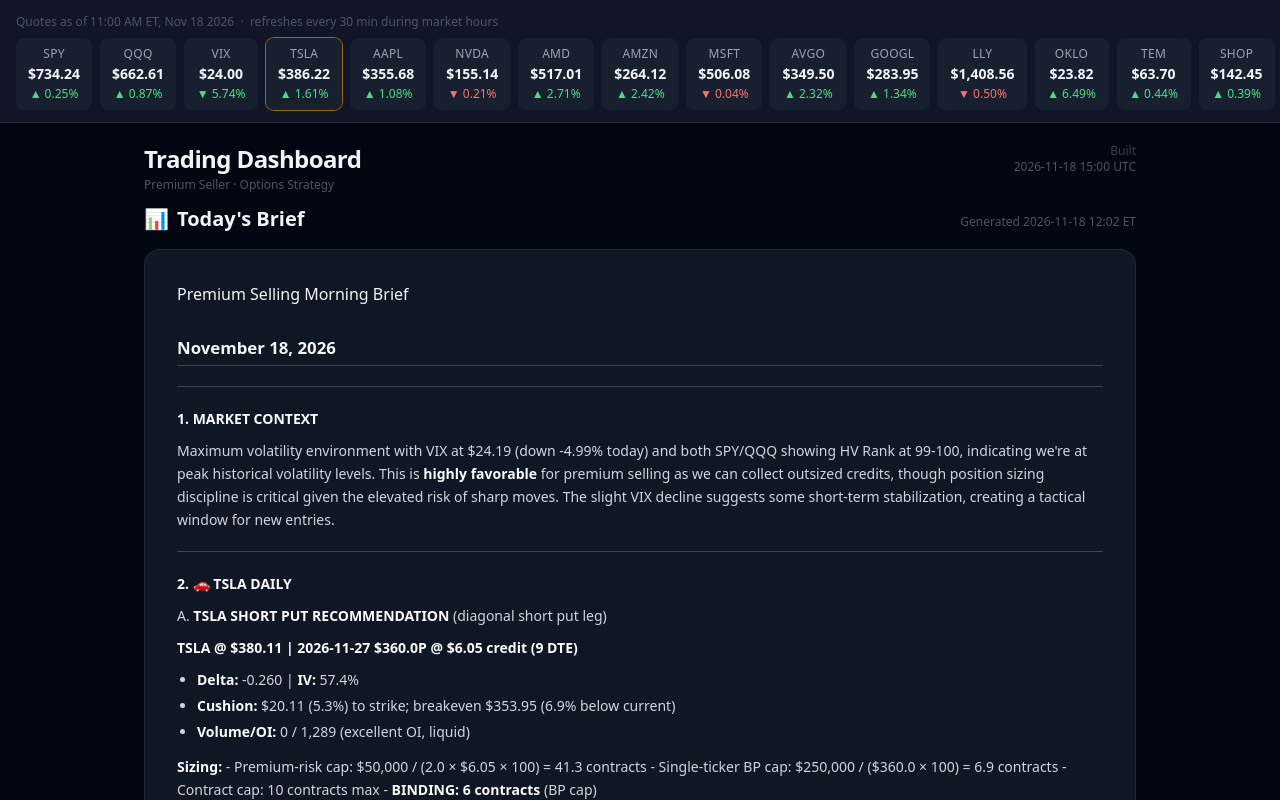
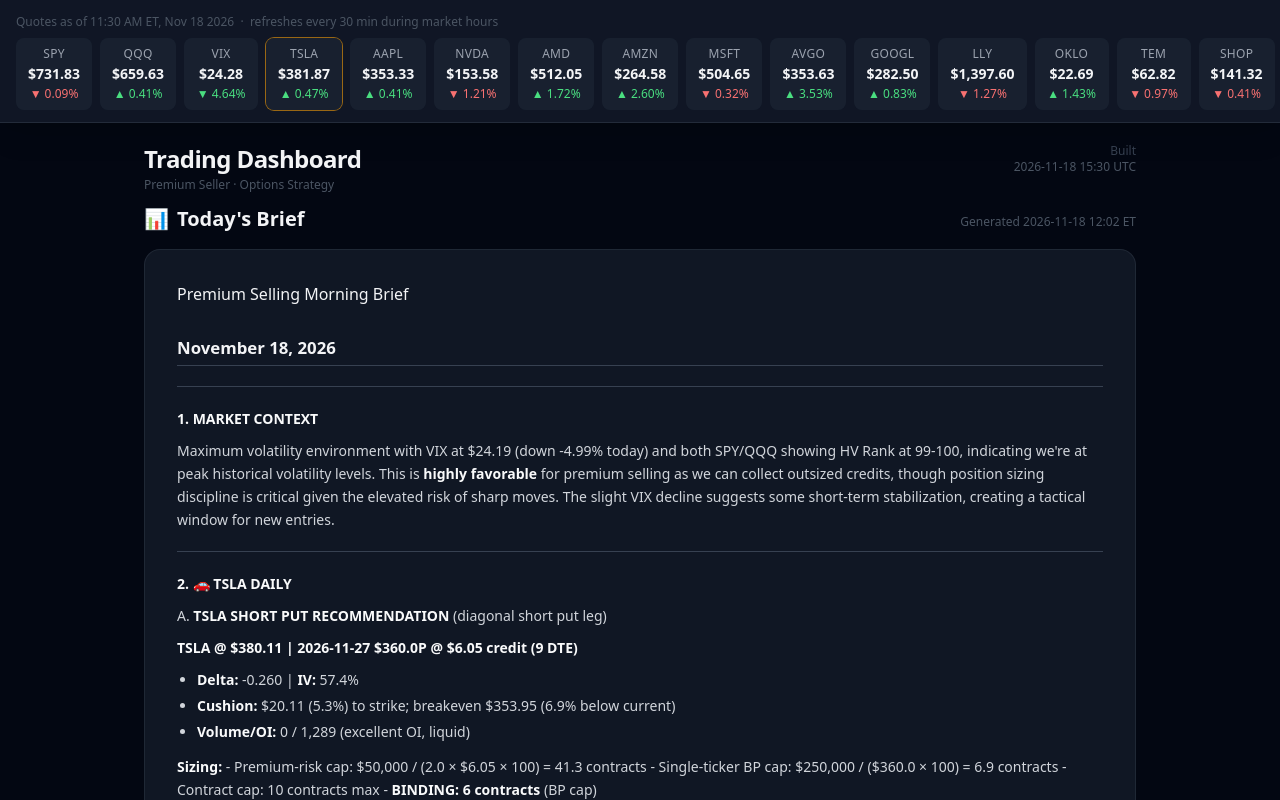
Before and after one commit to vjasingh/Trading-agent, a plain HTML site: page docs/index.html in a window 1280 px wide. Shown: the top 800 px of the page. Drawn offline with nearby package versions, Linux system fonts and the light colour scheme.

Commit message:
Update dashboard 15:30 UTC

```diff
--- a/docs/index.html
+++ b/docs/index.html
@@ -100,116 +100,116 @@
   <!-- ══ Sticky Quotes Strip ══════════════════════════════════════ -->
   <div id="quotes-strip" class="sticky top-0 z-50 bg-gray-900/95 backdrop-blur border-b border-gray-700/50 shadow-xl">
     <div class="px-4 pt-2">
-      <span class="text-xs text-gray-600">Quotes as of 11:00 AM ET, Nov 18 2026 &nbsp;·&nbsp; refreshes every 30 min during market hours</span>
+      <span class="text-xs text-gray-600">Quotes as of 11:30 AM ET, Nov 18 2026 &nbsp;·&nbsp; refreshes every 30 min during market hours</span>
     </div>
     <div class="flex gap-2 px-4 pt-1.5 pb-3 overflow-x-auto scrollbar-hide">
 
         <div class="flex-shrink-0 bg-gray-800/60 rounded-lg px-3 py-2 min-w-[74px] text-center ">
           <div class="text-xs text-gray-400 font-medium tracking-wide">SPY</div>
-          <div class="text-sm font-bold text-gray-100 mt-0.5">$734.24</div>
-          <div class="text-xs text-green-400 font-medium mt-0.5">▲ 0.25%</div>
+          <div class="text-sm font-bold text-gray-100 mt-0.5">$731.83</div>
+          <div class="text-xs text-red-400 font-medium mt-0.5">▼ 0.09%</div>
         </div>
 
         <div class="flex-shrink-0 bg-gray-800/60 rounded-lg px-3 py-2 min-w-[74px] text-center ">
           <div class="text-xs text-gray-400 font-medium tracking-wide">QQQ</div>
-          <div class="text-sm font-bold text-gray-100 mt-0.5">$662.61</div>
-          <div class="text-xs text-green-400 font-medium mt-0.5">▲ 0.87%</div>
+          <div class="text-sm font-bold text-gray-100 mt-0.5">$659.63</div>
+          <div class="text-xs text-green-400 font-medium mt-0.5">▲ 0.41%</div>
         </div>
 
         <div class="flex-shrink-0 bg-gray-800/60 rounded-lg px-3 py-2 min-w-[74px] text-center ">
           <div class="text-xs text-gray-400 font-medium tracking-wide">VIX</div>
-          <div class="text-sm font-bold text-gray-100 mt-0.5">$24.00</div>
-          <div class="text-xs text-green-400 font-medium mt-0.5">▼ 5.74%</div>
+          <div class="text-sm font-bold text-gray-100 mt-0.5">$24.28</div>
+          <div class="text-xs text-green-400 font-medium mt-0.5">▼ 4.64%</div>
         </div>
 
         <div class="flex-shrink-0 bg-gray-800/60 rounded-lg px-3 py-2 min-w-[74px] text-center ring-1 ring-amber-500/60">
           <div class="text-xs text-gray-400 font-medium tracking-wide">TSLA</div>
-          <div class="text-sm font-bold text-gray-100 mt-0.5">$386.22</div>
-          <div class="text-xs text-green-400 font-medium mt-0.5">▲ 1.61%</div>
+          <div class="text-sm font-bold text-gray-100 mt-0.5">$381.87</div>
+          <div class="text-xs text-green-400 font-medium mt-0.5">▲ 0.47%</div>
         </div>
 
         <div class="flex-shrink-0 bg-gray-800/60 rounded-lg px-3 py-2 min-w-[74px] text-center ">
           <div class="text-xs text-gray-400 font-medium tracking-wide">AAPL</div>
-          <div class="text-sm font-bold text-gray-100 mt-0.5">$355.68</div>
-          <div class="text-xs text-green-400 font-medium mt-0.5">▲ 1.08%</div>
+          <div class="text-sm font-bold text-gray-100 mt-0.5">$353.33</div>
+          <div class="text-xs text-green-400 font-medium mt-0.5">▲ 0.41%</div>
         </div>
 
         <div class="flex-shrink-0 bg-gray-800/60 rounded-lg px-3 py-2 min-w-[74px] text-center ">
           <div class="text-xs text-gray-400 font-medium tracking-wide">NVDA</div>
-          <div class="text-sm font-bold text-gray-100 mt-0.5">$155.14</div>
-          <div class="text-xs text-red-400 font-medium mt-0.5">▼ 0.21%</div>
+          <div class="text-sm font-bold text-gray-100 mt-0.5">$153.58</div>
+          <div class="text-xs text-red-400 font-medium mt-0.5">▼ 1.21%</div>
         </div>
 
         <div class="flex-shrink-0 bg-gray-800/60 rounded-lg px-3 py-2 min-w-[74px] text-center ">
           <div class="text-xs text-gray-400 font-medium tracking-wide">AMD</div>
-          <div class="text-sm font-bold text-gray-100 mt-0.5">$517.01</div>
-          <div class="text-xs text-green-400 font-medium mt-0.5">▲ 2.71%</div>
+          <div class="text-sm font-bold text-gray-100 mt-0.5">$512.05</div>
+          <div class="text-xs text-green-400 font-medium mt-0.5">▲ 1.72%</div>
         </div>
 
         <div class="flex-shrink-0 bg-gray-800/60 rounded-lg px-3 py-2 min-w-[74px] text-center ">
           <div class="text-xs text-gray-400 font-medium tracking-wide">AMZN</div>
-          <div class="text-sm font-bold text-gray-100 mt-0.5">$264.12</div>
-          <div class="text-xs text-green-400 font-medium mt-0.5">▲ 2.42%</div>
+          <div class="text-sm font-bold text-gray-100 mt-0.5">$264.58</div>
+          <div class="text-xs text-green-400 font-medium mt-0.5">▲ 2.60%</div>
         </div>
 
         <div class="flex-shrink-0 bg-gray-800/60 rounded-lg px-3 py-2 min-w-[74px] text-center ">
           <div class="text-xs text-gray-400 font-medium tracking-wide">MSFT</div>
-          <div class="text-sm font-bold text-gray-100 mt-0.5">$506.08</div>
-          <div class="text-xs text-red-400 font-medium mt-0.5">▼ 0.04%</div>
+          <div class="text-sm font-bold text-gray-100 mt-0.5">$504.65</div>
+          <div class="text-xs text-red-400 font-medium mt-0.5">▼ 0.32%</div>
         </div>
 
         <div class="flex-shrink-0 bg-gray-800/60 rounded-lg px-3 py-2 min-w-[74px] text-center ">
           <div class="text-xs text-gray-400 font-medium tracking-wide">AVGO</div>
-          <div class="text-sm font-bold text-gray-100 mt-0.5">$349.50</div>
-          <div class="text-xs text-green-400 font-medium mt-0.5">▲ 2.32%</div>
+          <div class="text-sm font-bold text-gray-100 mt-0.5">$353.63</div>
+          <div class="text-xs text-green-400 font-medium mt-0.5">▲ 3.53%</div>
         </div>
 
         <div class="flex-shrink-0 bg-gray-800/60 rounded-lg px-3 py-2 min-w-[74px] text-center ">
           <div class="text-xs text-gray-400 font-medium tracking-wide">GOOGL</div>
-          <div class="text-sm font-bold text-gray-100 mt-0.5">$283.95</div>
-          <div class="text-xs text-green-400 font-medium mt-0.5">▲ 1.34%</div>
+          <div class="text-sm font-bold text-gray-100 mt-0.5">$282.50</div>
+          <div class="text-xs text-green-400 font-medium mt-0.5">▲ 0.83%</div>
         </div>
 
         <div class="flex-shrink-0 bg-gray-800/60 rounded-lg px-3 py-2 min-w-[74px] text-center ">
           <div class="text-xs text-gray-400 font-medium tracking-wide">LLY</div>
-          <div class="text-sm font-bold text-gray-100 mt-0.5">$1,408.56</div>
-          <div class="text-xs text-red-400 font-medium mt-0.5">▼ 0.50%</div>
+          <div class="text-sm font-bold text-gray-100 mt-0.5">$1,397.60</div>
+          <div class="text-xs text-red-400 font-medium mt-0.5">▼ 1.27%</div>
         </div>
 
         <div class="flex-shrink-0 bg-gray-800/60 rounded-lg px-3 py-2 min-w-[74px] text-center ">
           <div class="text-xs text-gray-400 font-medium tracking-wide">OKLO</div>
-          <div class="text-sm font-bold text-gray-100 mt-0.5">$23.82</div>
-          <div class="text-xs text-green-400 font-medium mt-0.5">▲ 6.49%</div>
+          <div class="text-sm font-bold text-gray-100 mt-0.5">$22.69</div>
+          <div class="text-xs text-green-400 font-medium mt-0.5">▲ 1.43%</div>
         </div>
 
         <div class="flex-shrink-0 bg-gray-800/60 rounded-lg px-3 py-2 min-w-[74px] text-center ">
           <div class="text-xs text-gray-400 font-medium tracking-wide">TEM</div>
-          <div class="text-sm font-bold text-gray-100 mt-0.5">$63.70</div>
-          <div class="text-xs text-green-400 font-medium mt-0.5">▲ 0.44%</div>
+          <div class="text-sm font-bold text-gray-100 mt-0.5">$62.82</div>
+          <div class="text-xs text-red-400 font-medium mt-0.5">▼ 0.97%</div>
         </div>
 
         <div class="flex-shrink-0 bg-gray-800/60 rounded-lg px-3 py-2 min-w-[74px] text-center ">
           <div class="text-xs text-gray-400 font-medium tracking-wide">SHOP</div>
-          <div class="text-sm font-bold text-gray-100 mt-0.5">$142.45</div>
-          <div class="text-xs text-green-400 font-medium mt-0.5">▲ 0.39%</div>
+          <div class="text-sm font-bold text-gray-100 mt-0.5">$141.32</div>
+          <div class="text-xs text-red-400 font-medium mt-0.5">▼ 0.41%</div>
         </div>
 
         <div class="flex-shrink-0 bg-gray-800/60 rounded-lg px-3 py-2 min-w-[74px] text-center ">
           <div class="text-xs text-gray-400 font-medium tracking-wide">HOOD</div>
-          <div class="text-sm font-bold text-gray-100 mt-0.5">$69.50</div>
-          <div class="text-xs text-green-400 font-medium mt-0.5">▲ 0.45%</div>
+          <div class="text-sm font-bold text-gray-100 mt-0.5">$68.67</div>
+          <div class="text-xs text-red-400 font-medium mt-0.5">▼ 0.76%</div>
         </div>
 
         <div class="flex-shrink-0 bg-gray-800/60 rounded-lg px-3 py-2 min-w-[74px] text-center ">
           <div class="text-xs text-gray-400 font-medium tracking-wide">PLTR</div>
-          <div class="text-sm font-bold text-gray-100 mt-0.5">$157.53</div>
-          <div class="text-xs text-green-400 font-medium mt-0.5">▲ 0.62%</div>
+          <div class="text-sm font-bold text-gray-100 mt-0.5">$156.92</div>
+          <div class="text-xs text-green-400 font-medium mt-0.5">▲ 0.23%</div>
         </div>
 
         <div class="flex-shrink-0 bg-gray-800/60 rounded-lg px-3 py-2 min-w-[74px] text-center ">
           <div class="text-xs text-gray-400 font-medium tracking-wide">GILD</div>
-          <div class="text-sm font-bold text-gray-100 mt-0.5">$169.36</div>
-          <div class="text-xs text-red-400 font-medium mt-0.5">▼ 0.53%</div>
+          <div class="text-sm font-bold text-gray-100 mt-0.5">$168.65</div>
+          <div class="text-xs text-red-400 font-medium mt-0.5">▼ 0.95%</div>
         </div>
     </div>
   </div>
@@ -223,7 +223,7 @@
       </div>
       <div class="text-right shrink-0">
         <div class="text-xs text-gray-700">Built</div>
-        <div class="text-xs text-gray-600">2026-11-18 15:00 UTC</div>
+        <div class="text-xs text-gray-600">2026-11-18 15:30 UTC</div>
       </div>
     </div>
   </header>
```
